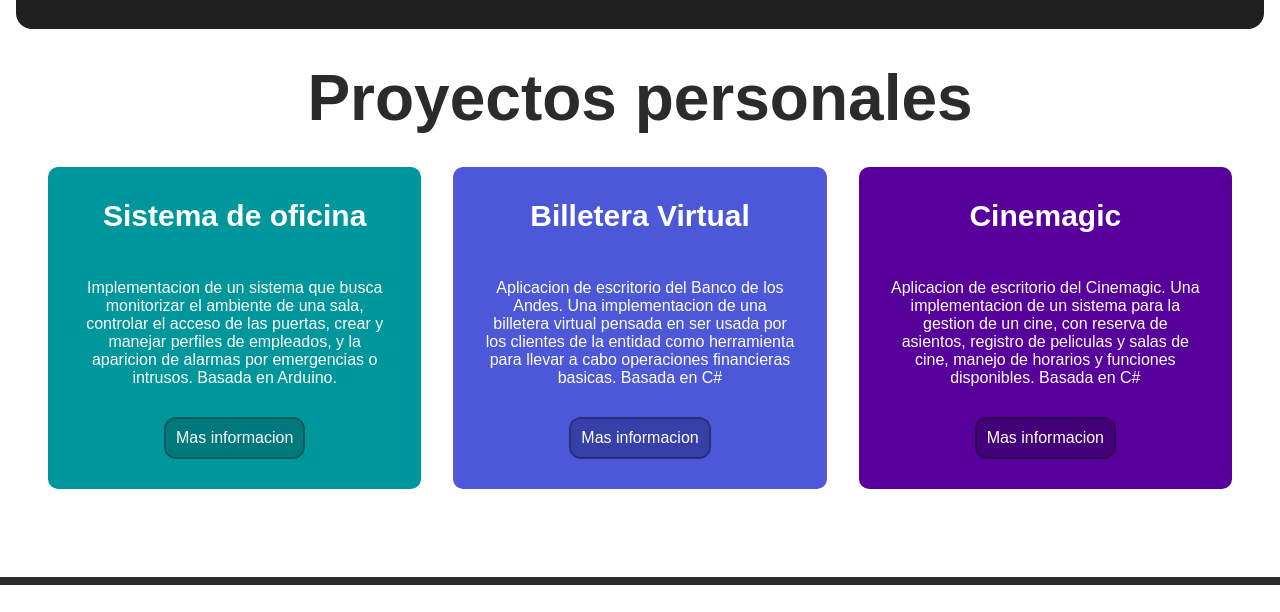
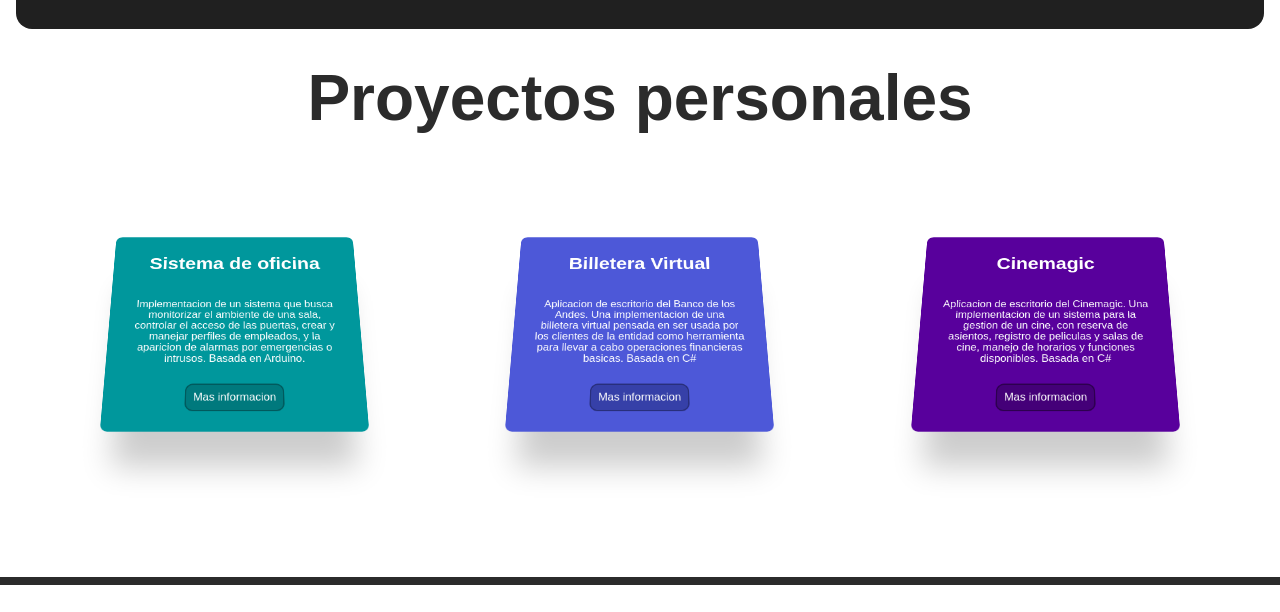
Before and after one commit to jot1x4k/proyectos-web, a plain HTML site: page index.html in a window 1280 px wide. Shown: the part 1359-1971 px from the top of the page. Drawn offline with Linux system fonts and the light colour scheme; a web font is replaced by a local one.

Commit message:
feat: Animacion 3D en tarjetas de proyectos personales
Se añadio un efecto 3D simple con CSS para las tarjetas de proyectos personales, usando las funciones transform en la clase project-card y en su evento hover

```diff
--- a/assets/style.css
+++ b/assets/style.css
@@ -311,12 +311,18 @@
     display: flex;
     flex-direction: column;
     text-align: center;
-    transition: all 0.2s ease;
     align-items: center;
+    transform:
+        perspective(750px)
+        translate3d(0px, 0px, -250px)
+        rotateX(27deg)
+        scale(0.9, 0.9);
+    box-shadow: 0 70px 40px -20px rgba(0, 0, 0, 0.2);
+    transition: 0.3s ease all;
 }
 
 .project-card:hover {
-    scale: 0.95;
+    transform: translate3d(0px, 0px, -250px);
 }
 
 .project-card p {
```
